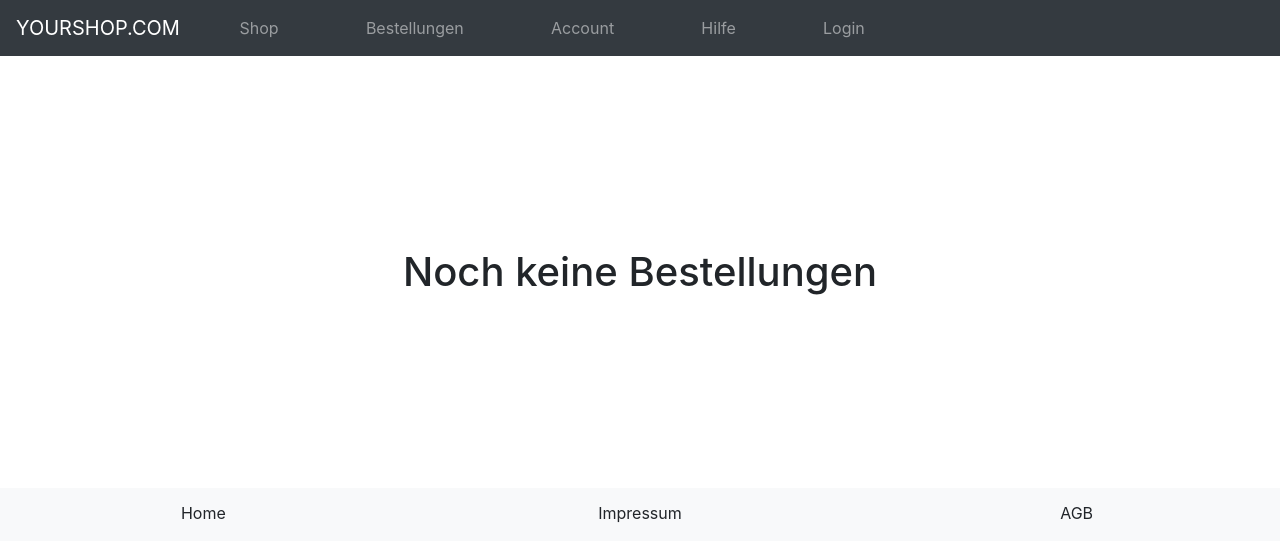
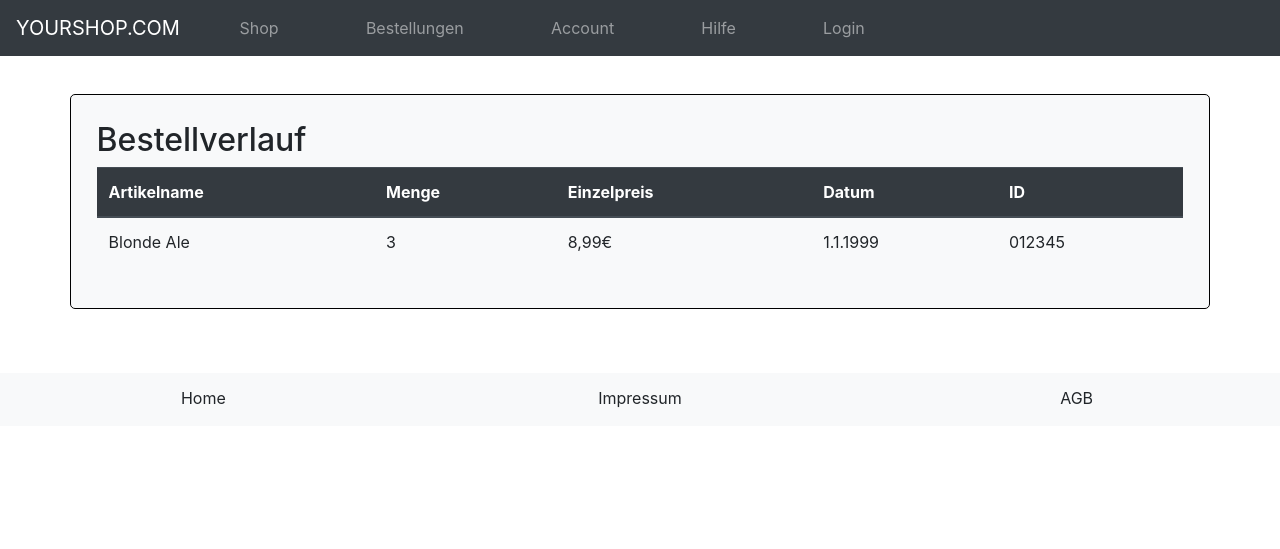
Before and after one commit to Arzoc/Webanwendungen_2_Praktikum_Shop, a web app: page /order_history.html in a window 1280 px wide. Shown: the top 549 px of the page. Run offline with its HTML, style and script files only (its server is not run), Linux system fonts and the light colour scheme; data that the repository does not hold is empty.

Commit message:
added order history site

```diff
--- a/src/webserver/WebContent/order_history.html
+++ b/src/webserver/WebContent/order_history.html
@@ -39,7 +39,31 @@
     </header>
 
     <main>
-	<h1 id="noorder">Noch keine Bestellungen</h1>
+	<div class="container bg-light" id="order-history">
+			<h2>Bestellverlauf</h2>
+			<div class="table-responsive">
+			<table class="table">
+			<thead class="thead-dark">
+			<tr>
+				<th>Artikelname</th>
+				<th>Menge</th>
+				<th>Einzelpreis</th>
+				<th>Datum</th>
+				<th>ID</th>
+			</tr>
+			</thead>
+			<tbody>
+			<tr>
+				<td>Blonde Ale</td>
+				<td>3</td>
+				<td>8,99&euro;</td>
+				<td>1.1.1999</td>
+				<td>012345</td>
+			</tr>
+			</tbody>
+			</table>
+			</div>
+	</div>
 	</main>
 
 
--- a/src/webserver/WebContent/style.css
+++ b/src/webserver/WebContent/style.css
@@ -119,3 +119,11 @@
 		border:1px solid black;
 		margin-bottom:2%;
 }
+#order-history{ margin-left:auto;
+		margin-top:3%;
+		margin-bottom:5%;
+		padding:2%;
+		border:1px solid black;
+		width:95%;
+		border-radius:5px;
+		}
```
